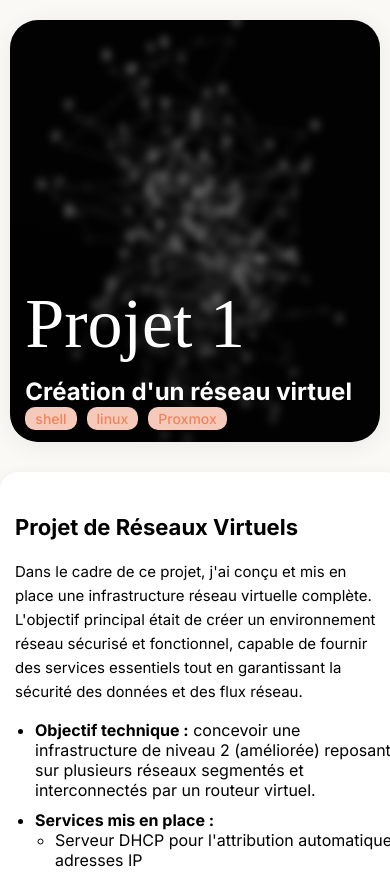
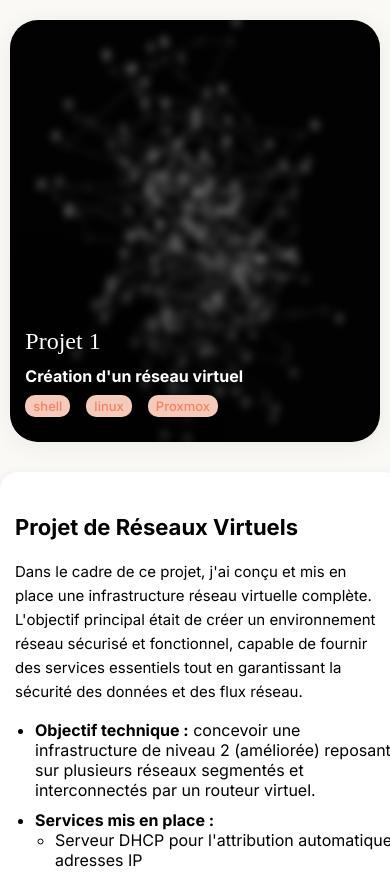
Before and after one commit to toopice/portefolio, a plain HTML site: page projet/projet1.html in a window 390 px wide. Shown: the top 873 px of the page. Drawn offline with Linux system fonts and the light colour scheme.

Commit message:
ok tel projet

```diff
--- a/projet/projet.css
+++ b/projet/projet.css
@@ -226,11 +226,38 @@ button:active{
         align-items: flex-start;
         justify-content: flex-end;
     }
-    .overlay h1, .overlay h2 {
+    .overlay h1 {
         width: 100%;
         word-break: break-word;
         text-align: left;
         margin-left: 0;
+        font-size: 2.2em !important;
+        margin-bottom: 10px;
+        z-index: 2;
+    }
+    .overlay h2 {
+        width: 100%;
+        word-break: break-word;
+        text-align: left;
+        margin-left: 0;
+        font-size: 1.2em;
+        margin-bottom: 10px;
+        z-index: 2;
+    }
+    .badges {
+        width: 100%;
+        flex-wrap: wrap;
+        margin-bottom: 10px;
+        margin-top: 0;
+        z-index: 2;
+        position: static;
+        justify-content: flex-start;
+    }
+    .badge {
+        font-size: 14px;
+        padding: 3px 10px;
+        margin-right: 8px;
+        margin-bottom: 6px;
     }
     .box-2 {
         padding: 24px 20px;
@@ -266,14 +293,6 @@ button:active{
         width: 100%;
         padding: 20px;
     }
-    .badges {
-        flex-wrap: wrap;
-        width: 100%;
-    }
-    .badge {
-        font-size: 14px;
-        padding: 3px 10px;
-    }
 }
 
 @media screen and (max-width: 480px) {
@@ -286,11 +305,38 @@ button:active{
         width: 100%;
         box-sizing: border-box;
     }
-    .overlay h1, .overlay h2 {
+    .overlay h1 {
         width: 100%;
         word-break: break-word;
         text-align: left;
         margin-left: 0;
+        font-size: 1.5em !important;
+        margin-bottom: 8px;
+        z-index: 2;
+    }
+    .overlay h2 {
+        width: 100%;
+        word-break: break-word;
+        text-align: left;
+        margin-left: 0;
+        font-size: 1em;
+        margin-bottom: 8px;
+        z-index: 2;
+    }
+    .badges {
+        width: 100%;
+        flex-wrap: wrap;
+        margin-bottom: 8px;
+        margin-top: 0;
+        z-index: 2;
+        position: static;
+        justify-content: flex-start;
+    }
+    .badge {
+        font-size: 13px;
+        padding: 3px 8px;
+        margin-right: 6px;
+        margin-bottom: 5px;
     }
     .box-2 {
         padding: 20px 15px;
```
